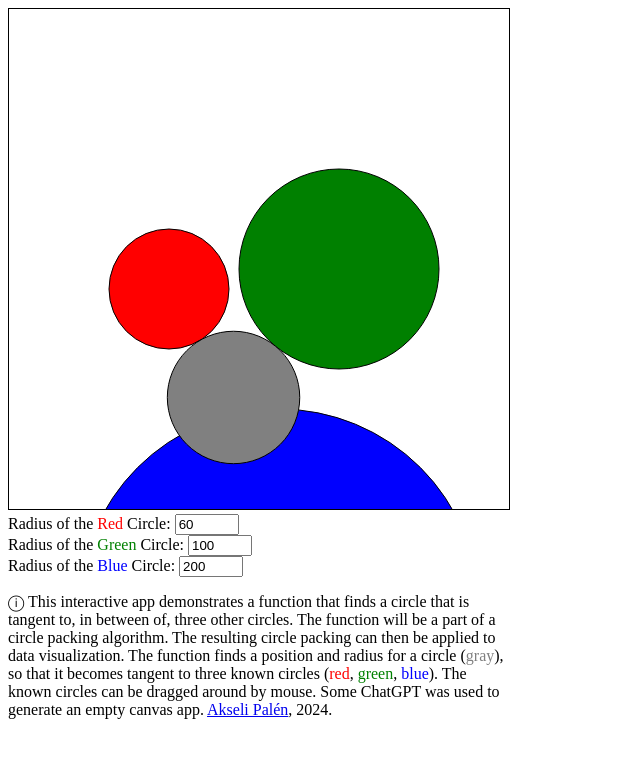
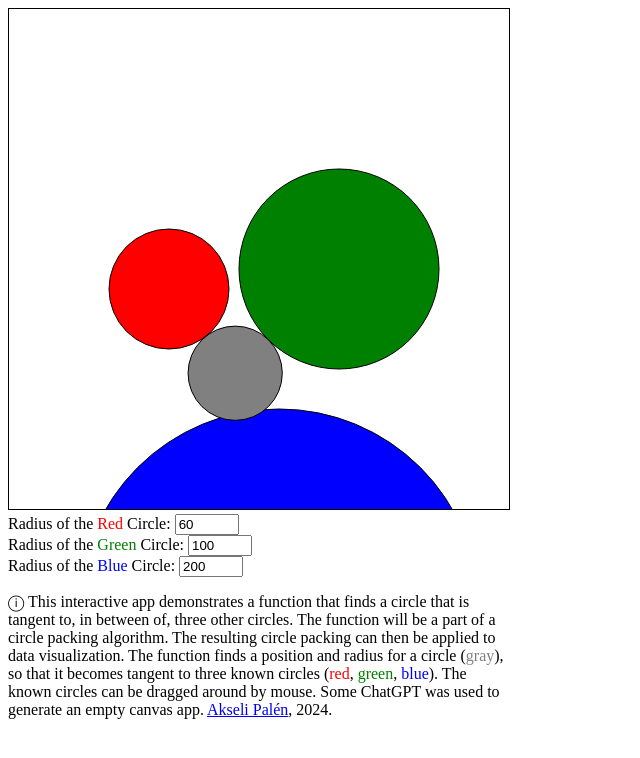
Before and after one commit to axelpale/affineplane-circlepack, a website: page circle/estimateInnerRadius.demo.html in a window 1280 px wide. Shown: the whole page, without its empty margins (0-640 px from the left). Drawn offline with Linux system fonts and the light colour scheme.

Commit message:
improve estimateInnerRadius demo

```diff
--- a/circle/estimateInnerRadius.demo.html
+++ b/circle/estimateInnerRadius.demo.html
@@ -33,16 +33,65 @@
       <a href="https://www.akselipalen.com">Akseli Palén</a>, 2024.
     </p>
     <script>
-        const findTangentRadius = (ca, cb, cc) => {
-          const vab = { x: cb.x - ca.x, y: cb.y - ca.y }
-          const vbc = { x: cc.x - cb.x, y: cc.y - cb.y }
-          const vca = { x: ca.x - cc.x, y: ca.y - cc.y }
-          const dab = Math.sqrt(vab.x * vab.x + vab.y * vab.y)
-          const dbc = Math.sqrt(vbc.x * vbc.x + vbc.y * vbc.y)
-          const dca = Math.sqrt(vca.x * vca.x + vca.y * vca.y)
-          const p = (dab + dbc + dca) / 2
-          const area = Math.sqrt(p * (p - dab) * (p - dbc) * (p - dca))
-          const radius = area / p // (dab * dbc * dca) / (4 * area) // area / p
+        const mean = (v, w) => {
+          return {
+            x: (v.x + w.x) / 2,
+            y: (v.y + w.y) / 2
+          }
+        }
+        const negate = (v) => {
+          return {
+            x: -v.x,
+            y: -v.y
+          }
+        }
+        const norm = (v) => {
+          return Math.sqrt(v.x * v.x + v.y * v.y)
+        }
+        const scale = (v, m) => {
+          return {
+            x: m * v.x,
+            y: m * v.y
+          }
+        }
+        const nadd = (v0, v1, v2) => {
+          return {
+            x: -v0.x + v1.x + v2.x,
+            y: -v0.y + v1.y + v2.y
+          }
+        }
+        const heron = (a, b, c) => {
+          const p = (a + b + c) / 2
+          const area = Math.sqrt(p * (p - a) * (p - b) * (p - c))
+          return area
+        }
+        const exradius = (a, b, c) => {
+          const area = heron(a, b, c)
+          return (a * b * c) / (4 * area)
+        }
+        const findTangentRadius = (a, b, c) => {
+          const vab = { x: b.x - a.x, y: b.y - a.y }
+          const vbc = { x: c.x - b.x, y: c.y - b.y }
+          const vca = { x: a.x - c.x, y: a.y - c.y }
+          const vba = negate(vab)
+          const vcb = negate(vbc)
+          const vac = negate(vca)
+          const vmab = mean(vca, vcb)
+          const vmbc = mean(vab, vac)
+          const vmca = mean(vbc, vba)
+          const dmab = norm(vmab)
+          const dmbc = norm(vmbc)
+          const dmca = norm(vmca)
+          const vra = scale(vmbc, a.r / dmbc)
+          const vrb = scale(vmca, b.r / dmca)
+          const vrc = scale(vmab, c.r / dmab)
+          const tab = nadd(vra, vab, vrb)
+          const tbc = nadd(vrb, vbc, vrc)
+          const tca = nadd(vrc, vca, vra)
+          const dta = norm(tbc)
+          const dtb = norm(tca)
+          const dtc = norm(tab)
+          const radius = exradius(dta, dtb, dtc)
           // console.log(dab, dbc, dca, p, area, radius)
           return Math.max(radius, 0)
         }
```
